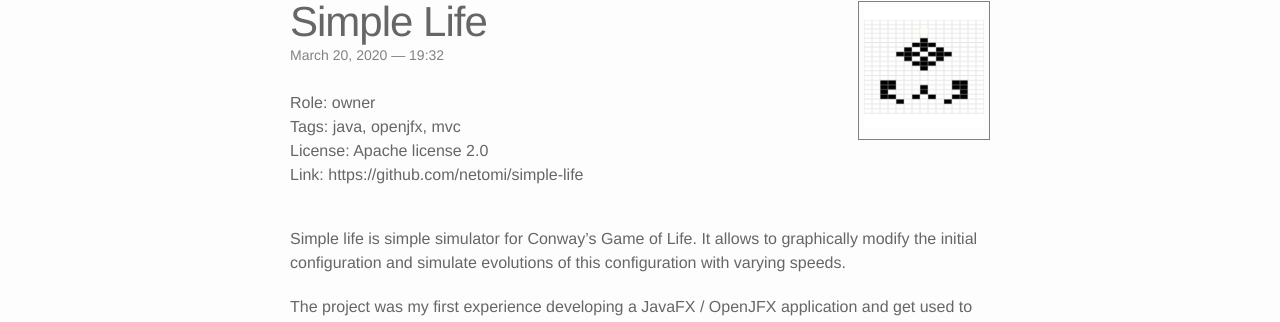
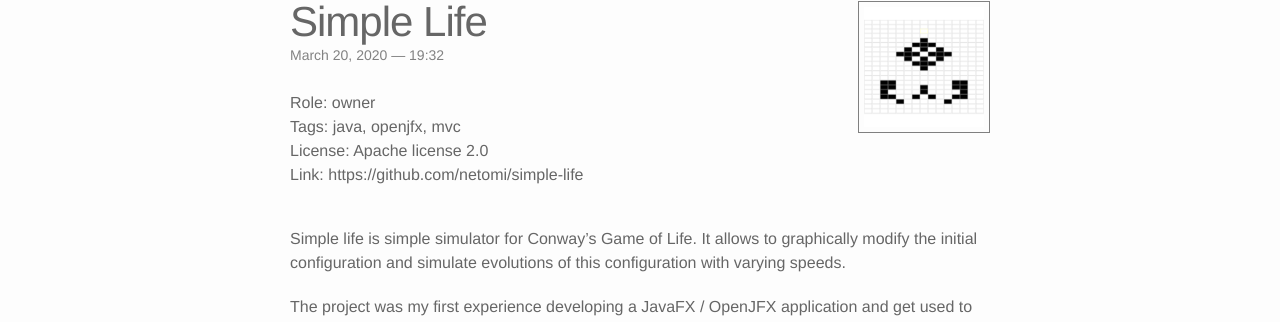
Before and after one commit to netomi/netomi.github.com, a Jekyll site: the page built from _projects/simplelife.markdown, in a window 1280 px wide. Shown: the part 99-421 px from the top of the page. Built offline with Jekyll 4.4.1, drawn with Linux system fonts in a browser that asks for light colours; nearby versions of some CDN libraries.

Commit message:
Slightly adjust project page css.

```diff
--- a/_sass/_layout.scss
+++ b/_sass/_layout.scss
@@ -243,6 +243,7 @@ text-align: center;
 float: right;
 border: gray solid 1px;
 padding: 5px;
+line-height: 10px;
 }
 .project-icon img {
 width: 120px;
```
